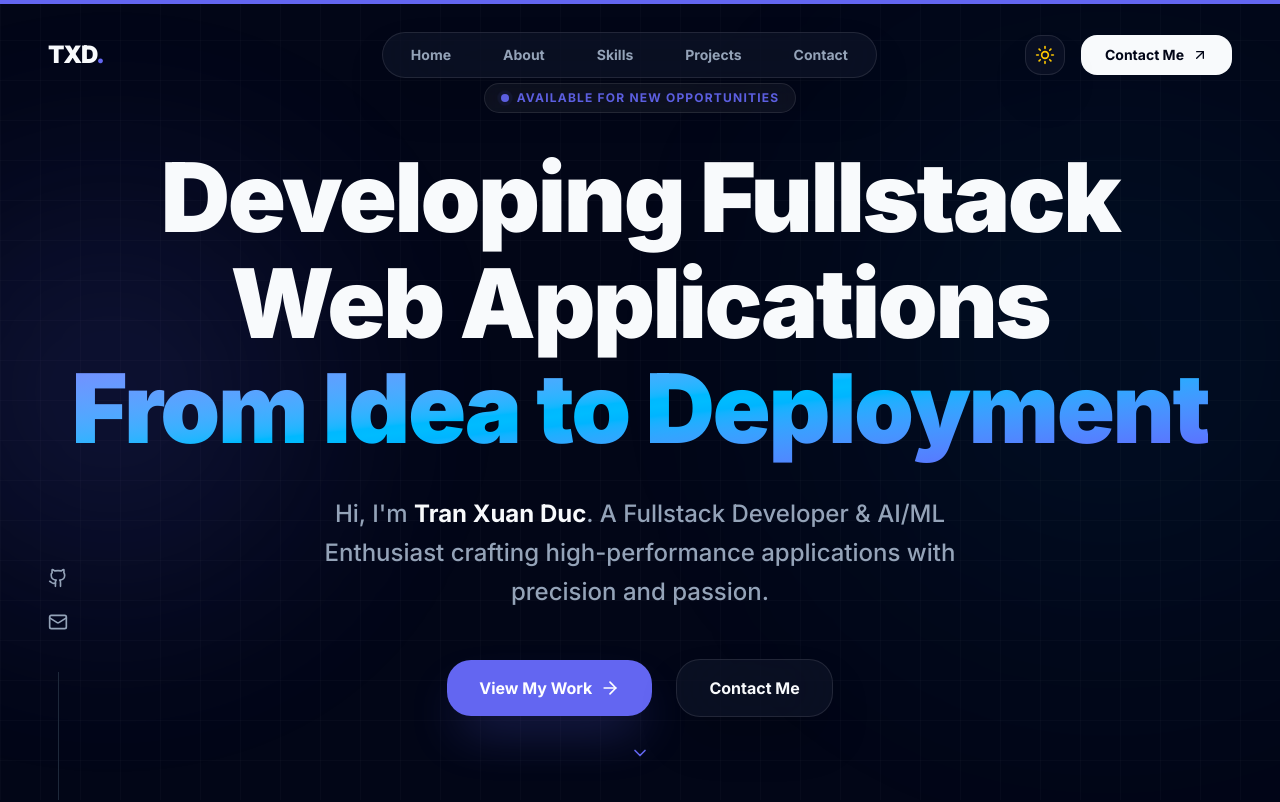
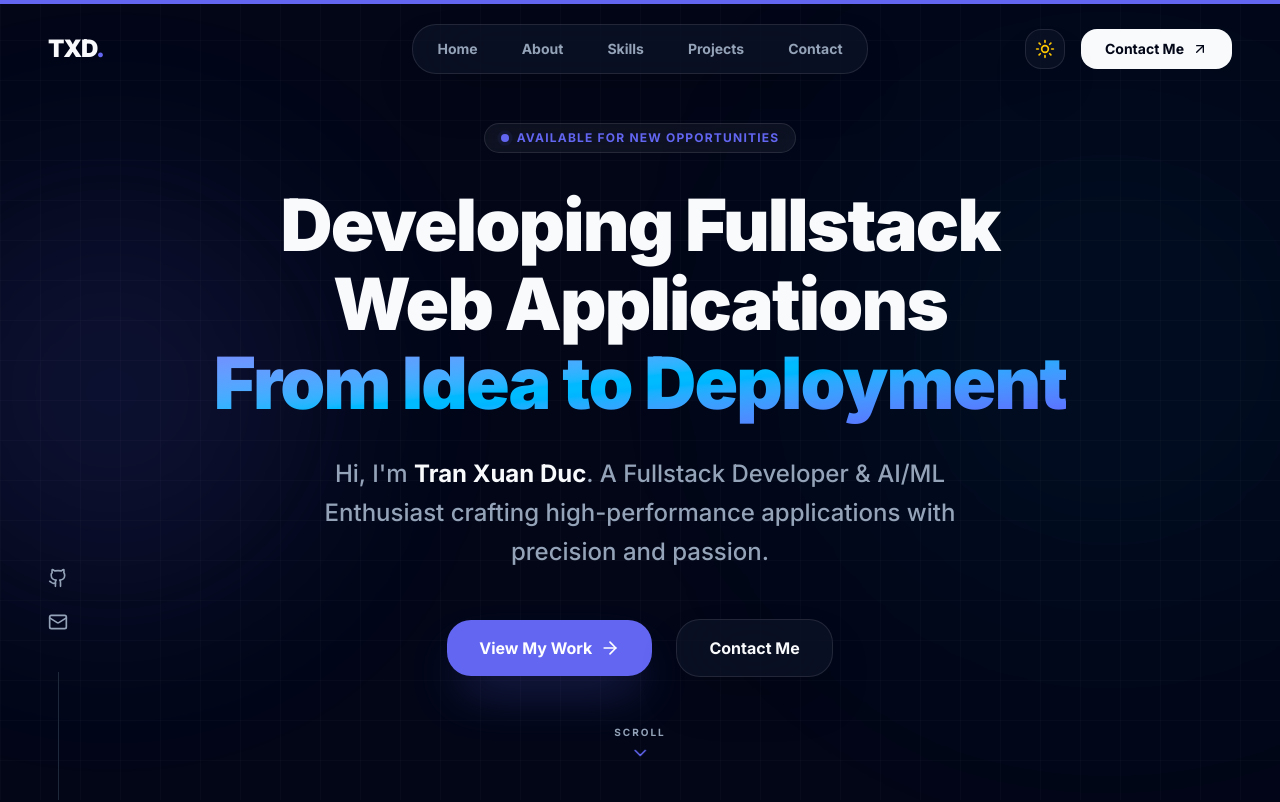
Before and after one commit to TranXuanDuc28/Portfolio, a Next.js app: page / in a window 1280 px wide. Shown: the top 802 px of the page. Built offline with nearby package versions, Linux system fonts and the light colour scheme.

Commit message:
fix: navbar

```diff
--- a/src/components/layout/Navbar.tsx
+++ b/src/components/layout/Navbar.tsx
@@ -34,40 +34,45 @@ export default function Navbar() {
 
   return (
     <nav
-      className={`fixed top-0 w-full z-50 transition-all duration-500 ${scrolled ? "py-4" : "py-8"
+      className={`fixed top-0 w-full z-50 transition-all duration-500 ${scrolled ? "py-4 bg-background/80 backdrop-blur-xl border-b border-white/5 shadow-lg" : "py-6 bg-transparent"
         }`}
     >
       <motion.div
         className="fixed top-0 left-0 right-0 h-1 bg-primary origin-left z-50"
         style={{ scaleX }}
       />
-      <div className="max-w-7xl mx-auto px-6 md:px-12 flex justify-between items-center">
+      <div className="max-w-7xl mx-auto px-6 md:px-12 flex items-center justify-between">
+        {/* Left: Logo */}
+        <div className="flex-1 flex justify-start">
           <motion.div
             initial={{ opacity: 0, x: -20 }}
             animate={{ opacity: 1, x: 0 }}
-          className="text-2xl font-black tracking-tighter flex items-center gap-1 group"
+            className="relative text-2xl font-black tracking-tighter flex items-center gap-1 group"
             suppressHydrationWarning
           >
-          <div className="absolute -inset-2 bg-gradient-to-r from-primary to-secondary rounded-xl blur-lg opacity-0 group-hover:opacity-50 transition duration-500" />
+            <div className="absolute -inset-2 bg-gradient-to-r from-primary to-secondary rounded-xl blur-lg opacity-0 group-hover:opacity-50 transition duration-500 pointer-events-none" />
             <span className="relative text-2xl font-black tracking-tighter text-foreground">
               TXD<span className="text-primary">.</span>
             </span>
           </motion.div>
+        </div>
 
-        {/* Desktop Nav */}
-        <div className="hidden md:flex items-center gap-1 p-1 glass rounded-2xl" style={{ marginLeft: "130px" }}>
+        {/* Middle: Desktop Nav */}
+        <div className="hidden md:flex flex-1 justify-center">
+          <div className="flex items-center gap-1 p-1 glass rounded-2xl">
             {navLinks.map((link) => (
               <a
                 key={link.name}
                 href={link.href}
-              className="px-6 py-2 text-sm font-bold text-muted-foreground hover:text-foreground hover:bg-white/5 rounded-xl transition-all"
-            >
-              {link.name}
+                className="px-5 py-2.5 rounded-xl text-sm font-bold transition-all text-muted-foreground hover:text-foreground hover:bg-white/5"
+              >  {link.name}
               </a>
             ))}
           </div>
+        </div>
 
-        <div className="hidden md:flex items-center gap-4">
+        {/* Right: Actions */}
+        <div className="hidden md:flex flex-1 justify-end items-center gap-4">
           <ThemeToggle />
           <a
             href="#contact"
@@ -78,7 +83,7 @@ export default function Navbar() {
         </div>
 
         {/* Mobile Menu Toggle */}
-        <div className="md:hidden">
+        <div className="md:hidden flex-1 flex justify-end">
           <button
             onClick={() => setIsOpen(!isOpen)}
             suppressHydrationWarning
--- a/src/components/sections/Hero.tsx
+++ b/src/components/sections/Hero.tsx
@@ -30,7 +30,7 @@ export default function Hero() {
             Available for new opportunities
           </motion.div>
 
-          <h1 className="text-3xl sm:text-5xl md:text-7xl lg:text-8xl font-black tracking-tight mb-6 sm:mb-8 leading-[1.2] md:leading-[1.1]">
+          <h1 className="text-3xl sm:text-5xl md:text-7xl lg:text-7xl font-black tracking-tight mb-6 sm:mb-8 leading-[1.2] md:leading-[1.1]">
             Developing Fullstack <br className="hidden sm:block" />
             Web Applications <br />
             <span className="text-gradient">From Idea to Deployment</span>
@@ -82,10 +82,10 @@ export default function Hero() {
         initial={{ opacity: 0 }}
         animate={{ opacity: 1 }}
         transition={{ delay: 1.5, duration: 1 }}
-        className="absolute bottom-4 sm:bottom-8 left-1/2 -translate-x-1/2 flex flex-col items-center gap-6"
+        className="absolute bottom-4 sm:bottom-8 left-1/2 -translate-x-1/2 flex flex-col items-center gap-6 pointer-events-none"
       >
         <div className="flex flex-col items-center gap-2">
-          {/* <span className="text-[10px] uppercase tracking-[0.2em] font-bold text-muted-foreground">Scroll</span> */}
+          <span className="text-[10px] uppercase tracking-[0.2em] font-bold text-muted-foreground hidden sm:block">Scroll</span>
           <ChevronDown className="w-5 h-5 text-primary animate-bounce hidden sm:block lg:block" />
         </div>
       </motion.div>
```
Lines whose indentation alone changed are shown as unchanged.
